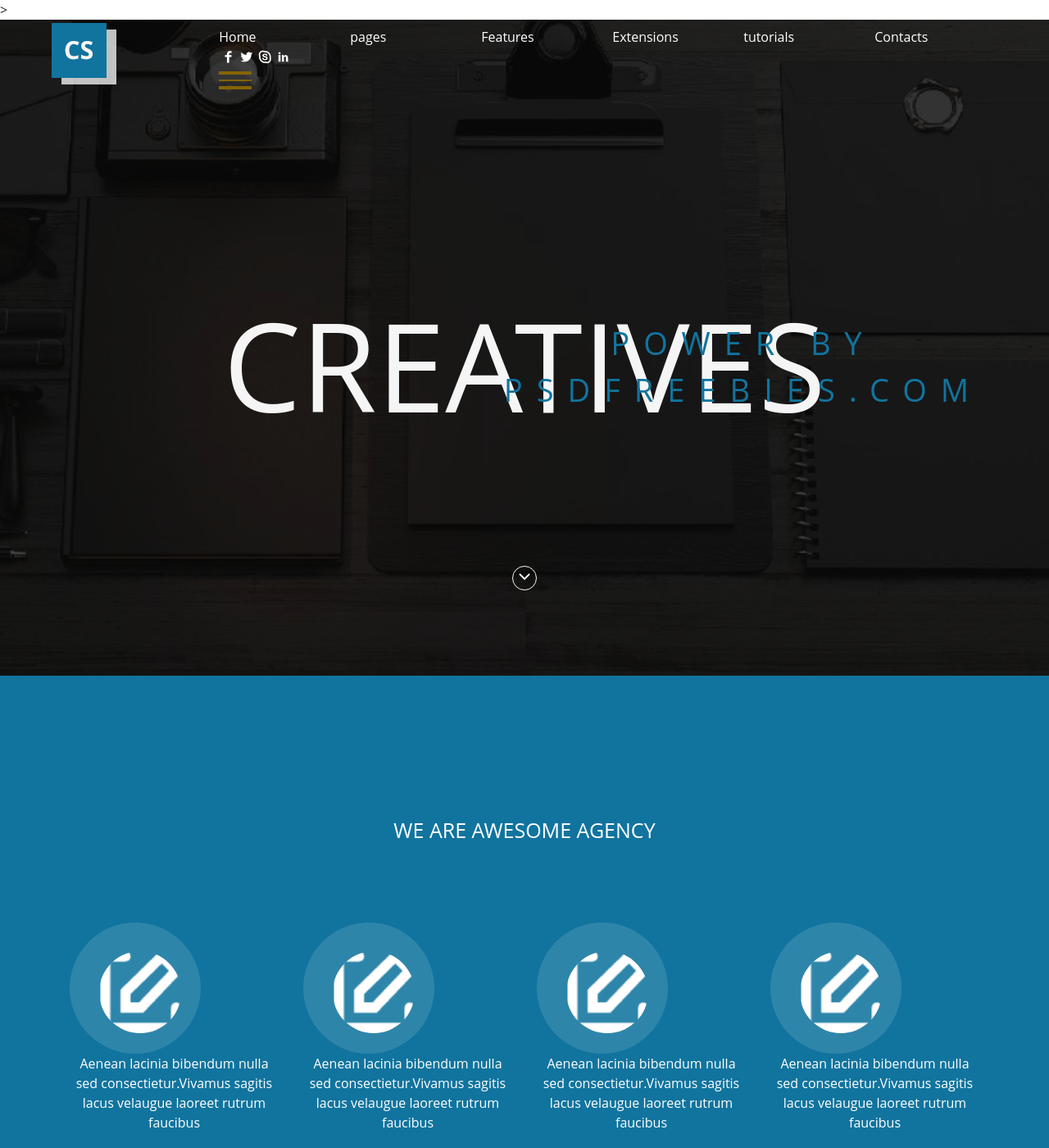
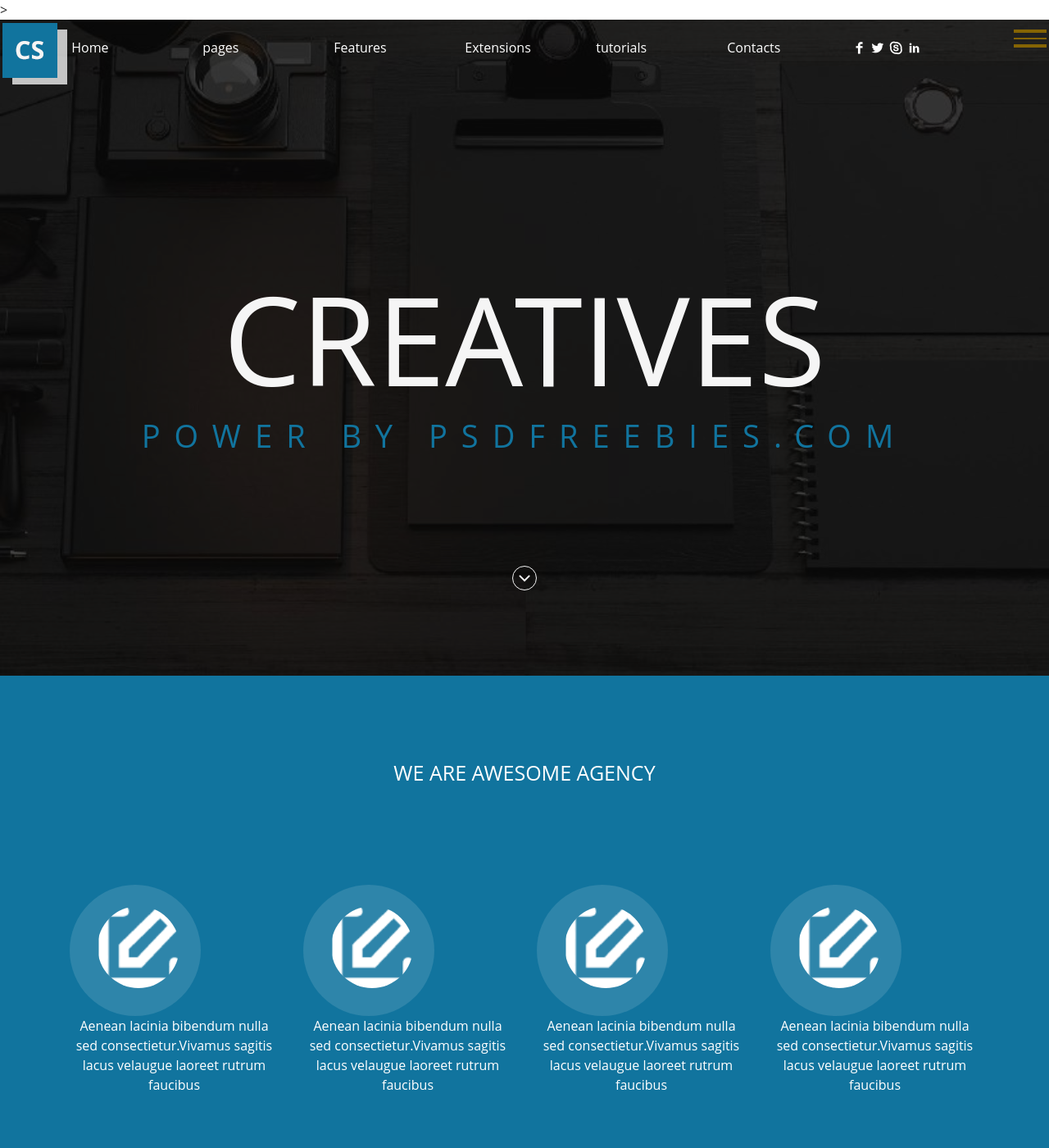
Before and after one commit to Zhanyshbek/creative, a plain HTML site: page index.html in a window 1280 px wide. Shown: the top 1400 px of the page at 82% size. Drawn offline with Linux system fonts and the light colour scheme.

Commit message:
local-moment

```diff
--- a/css/style.css
+++ b/css/style.css
@@ -1,11 +1,15 @@
 *{
     margin: 0;
     padding: 0;
+}
+html{
+    scroll-behavior: smooth;
 }
 body{
     font-family: 'Open Sans', sans-serif;
     font-weight: 400;
     color: #222222;
+
 }
 a, a:hover{
     color: inherit;
@@ -46,14 +50,10 @@ nav{
     justify-content: space-around;
     align-items: center;
 }
-.header-content h1{
-    position: relative;
-}
+
 .header-content p{
-    position: absolute;
-    bottom: 280px;
+    margin-top: 30px;
     letter-spacing: 17px;
-    left: 534px;
 }
 .logo{
     position: relative;
@@ -70,6 +70,9 @@ nav{
 .list-item:not(:last-child){
     margin-right: 10px;
 }
+.mobil-menu{
+    display: flex;
+}
 #home{
     background: rgba(0,0,0,.5) url("../img/d3fe7f11-3dbf-4f74-baa8-621043323df3.jpg") no-repeat center center;
     background-blend-mode: darken;
@@ -82,11 +85,11 @@ nav{
 
 }
 .header-tittle{
-    width: 830px;
     height: 130px;
     font-size: 150px;
     color: #f5f5f5;
     text-transform: uppercase;
+    margin: 50px;
 }
 .header-tittle span{
     color: #fcac45;
@@ -105,12 +108,14 @@ nav{
     right: 0;
     bottom: 10%;
     margin: auto;
-    display: inline-block;
     width: 30px;
     height: 30px;
     border: 1px solid #f5f5f5;
     border-radius: 50%;
     color: #f5f5f5;
+    display: flex;
+    justify-content: center;
+    align-items: center;
 
 }
 header img{
@@ -129,12 +134,13 @@ header img{
     height: 100px;
     border-radius: 50%;
     position: absolute;
-    bottom: 69px;
-    margin: -44px;
+    bottom: 30px;
+    margin: 4px;
+    left: 30px;
 }
 section#team{
     color: #ffffff;
-    padding: 150px 0;
+    padding: 80px 0;
     text-align: center;
     background: #11749e;
 
@@ -176,6 +182,11 @@ section#team{
     font-size: 30px;
     text-transform: capitalize;
 }
+.blog-item h4{
+    text-transform: uppercase;
+    color:#11749e;
+    font-size: 18px;
+}
 #colum {
     display: flex;
 }
@@ -192,7 +203,7 @@ section#team{
 }
 
 .doc{
-    height: 596px;
+    height: 400px;
     background: #1d1d1d;
     margin: 0;
     padding: 182px 0 0 128px;
@@ -202,7 +213,7 @@ section#team{
 .doc-2{
     background: #f3f3f3;
     color: #212121;
-    height: 500px;
+    height: 400px;
     margin: 0;
     padding: 178px 0 0 125px;
 }
@@ -234,6 +245,7 @@ section#team{
 #akita-dog p{
     font-size: 15px;
     text-transform: capitalize;
+    margin-top: 70px;
 }
 .top{
     width: 370px;
--- a/index.html
+++ b/index.html
@@ -27,10 +27,10 @@
                 <li class="list-item"><a href="">Contacts</a></li>
             </ul>
             <ul class="social">
-                <li class="icon-facebook"></li>
-                <li class="icon-twitter"></li>
-                <li class="icon-skype-outline"></li>
-                <li class="icon-linkedin"></li>
+                <a href=""><li class="icon-facebook"></li></a>
+                <a href=""><li class="icon-twitter"></li></a>
+                <a href=""><li class="icon-skype-outline"></li></a>
+                <a href=""><li class="icon-linkedin"></li></a>
             </ul>
             <span></span>
             </div>
@@ -50,6 +50,7 @@
 <section id="team">
     <div class="container">
         <div class="section-title">we are awesome agency</div>
+        <div class="w-word"><img src="./img/W.png" alt=""></div>
         <div class="row">
             <div class="col-lg-3">
                 <div class="team-item">
@@ -130,6 +131,7 @@
             <div class="col-lg-3">
                 <div class="blog-item">
                     <img src="./img/img-blog1.png" alt="">
+                    <h4>fresh summer campaign</h4>
                     <p>Aenean lacinia bibendum nulla sed
                         consectietur.Vivamus sagitis lacus
                         velaugue laoreet rutrum faucibus
@@ -139,6 +141,7 @@
             <div class="col-lg-3">
                 <div class="blog-item">
                     <img src="./img/img-blog2.png" alt="">
+                    <h4>fresh summer campaign</h4>
                     <p>Aenean lacinia bibendum nulla sed
                         consectietur.Vivamus sagitis lacus
                         velaugue laoreet rutrum faucibus</p>
@@ -147,6 +150,7 @@
             <div class="col-lg-3">
                 <div class="blog-item" >
                     <img src="./img/img-blog3.png" alt="">
+                    <h4>fresh summer campaign</h4>
                     <p>Aenean lacinia bibendum nulla sed
                         consectietur.Vivamus sagitis lacus
                         velaugue laoreet rutrum faucibus</p>
@@ -154,7 +158,8 @@
             </div>
             <div class="col-lg-3">
                 <div class="blog-item">
-                    <a href=""><img src="./img/img-blog1.png" alt=""></a>
+                    <img src="./img/img-blog1.png" alt="">
+                    <h4>fresh summer campaign</h4>
                     <p>Aenean lacinia bibendum nulla sed
                         consectietur.Vivamus sagitis lacus
                         velaugue laoreet rutrum faucibus</p>
@@ -241,7 +246,7 @@
     </div>
 </section>
 <section id="map">
-<div class="container"></div>
+    <iframe src="https://www.google.com/maps/embed?pb=!1m18!1m12!1m3!1d194347.38440441774!2d-3.819622737866014!3d40.438131081767274!2m3!1f0!2f0!3f0!3m2!1i1024!2i768!4f13.1!3m3!1m2!1s0xd422997800a3c81%3A0xc436dec1618c2269!2z0JzQsNC00YDQuNC0LCDQmNGB0L_QsNC90LjRjw!5e0!3m2!1sru!2skg!4v1574093228748!5m2!1sru!2skg" width="100%" height="450" frameborder="0" style="border:0;" allowfullscreen=""></iframe>
 </section>
 <footer>
     <div class="container">
```
Also changed, not shown: img/W.png (added).
